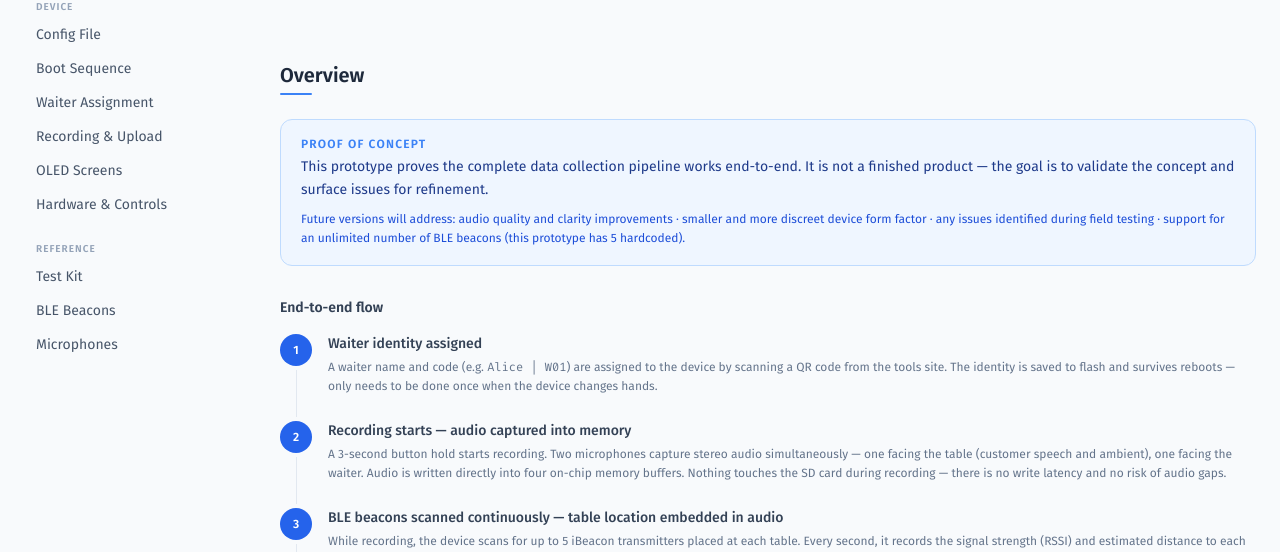
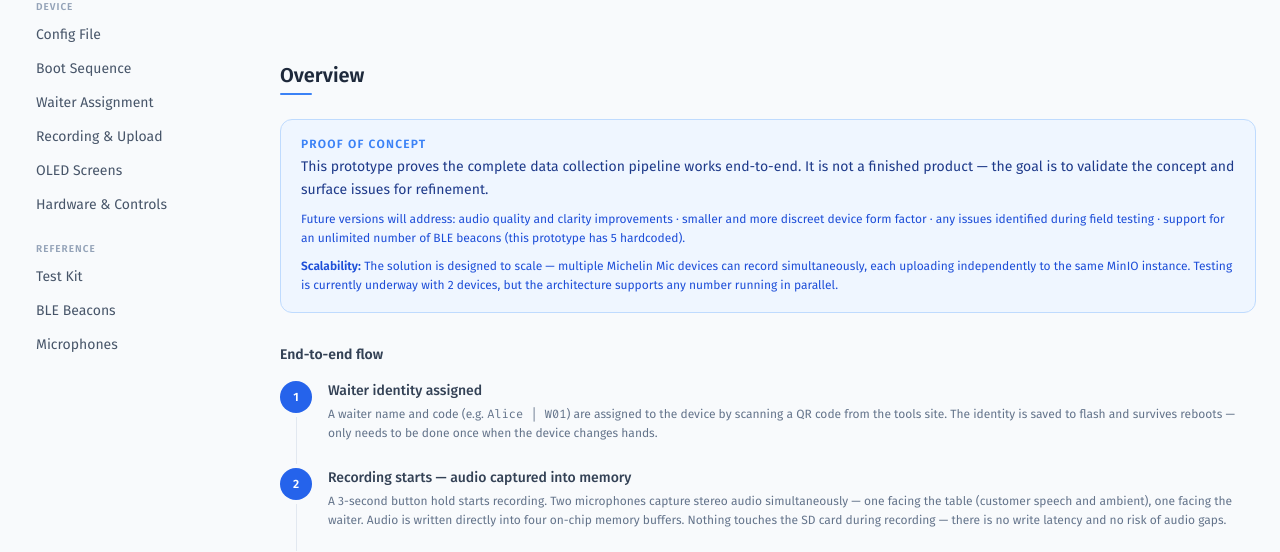
Before and after one commit to gustavdup/smart-mic, a plain HTML site: page michelin_microphone_support_site/index.html in a window 1280 px wide. Shown: the part 242-794 px from the top of the page. Drawn offline with nearby package versions, Linux system fonts and the light colour scheme.

Commit message:
Add scalability note to Overview PoC callout — multi-device recording
Co-Authored-By: Claude Sonnet 4.6 <noreply@anthropic.com>

```diff
--- a/michelin_microphone_support_site/index.html
+++ b/michelin_microphone_support_site/index.html
@@ -135,6 +135,9 @@
           </p>
           <p class="text-xs text-blue-700 leading-relaxed">
             Future versions will address: audio quality and clarity improvements · smaller and more discreet device form factor · any issues identified during field testing · support for an unlimited number of BLE beacons (this prototype has 5 hardcoded).
+          </p>
+          <p class="text-xs text-blue-700 leading-relaxed mt-2">
+            <strong class="font-semibold">Scalability:</strong> The solution is designed to scale — multiple Michelin Mic devices can record simultaneously, each uploading independently to the same MinIO instance. Testing is currently underway with 2 devices, but the architecture supports any number running in parallel.
           </p>
         </div>
 
```
